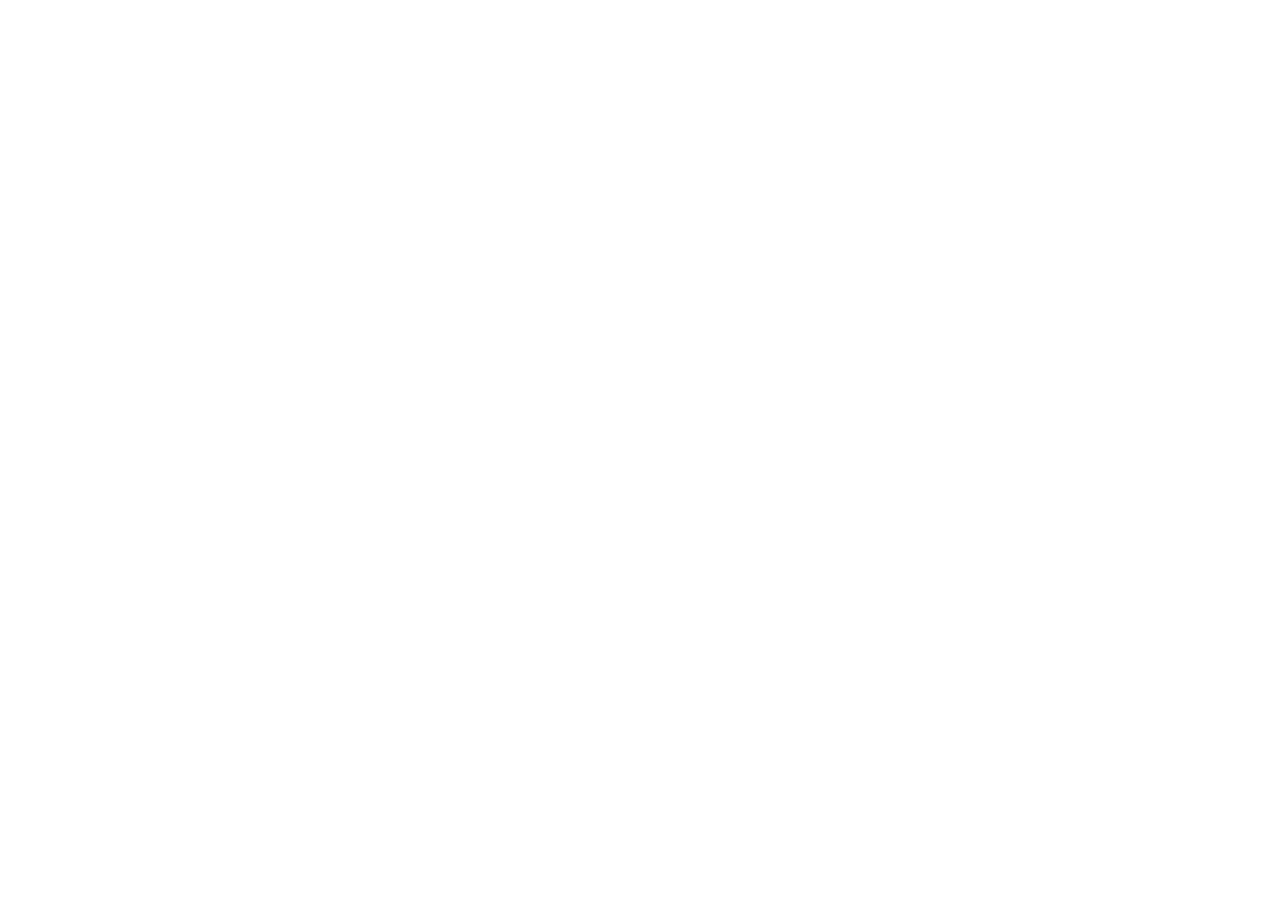
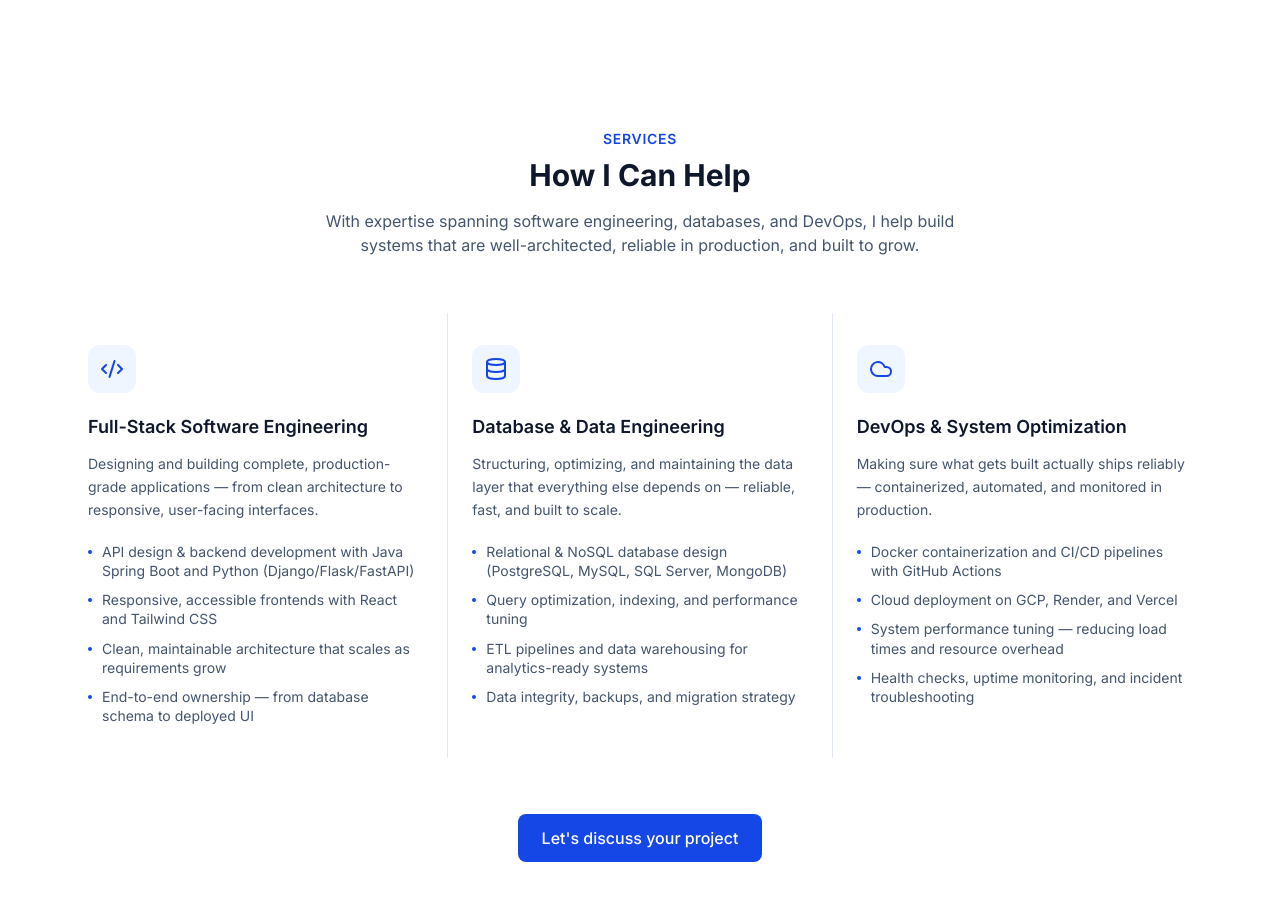
Before and after one commit to imani-prog/Timothy-Imani, a React (Vite) app: page / in a window 1280 px wide. Shown: the part 3440-4341 px from the top of the page. Before the commit the page ends 3489 px from the top, so only its background shows below. Built offline with nearby package versions, Linux system fonts and the light colour scheme.

Commit message:
Added servies section

```diff
--- a/src/App.jsx
+++ b/src/App.jsx
@@ -3,6 +3,7 @@ import Hero from './components/sections/Hero'
 import About from './components/sections/About'
 import Skills from './components/sections/Skills'
 import Projects from './components/sections/Projects'
+import Services from './components/sections/Services'
 
 function App() {
   return (
@@ -13,7 +14,7 @@ function App() {
         <About />
         <Skills />
         <Projects />
-        {/* About, Skills, Projects, Education, Services, Contact go here next */}
+        <Services />
       </main>
     </div>
   )
--- /dev/null
+++ b/src/components/sections/Services.jsx
@@ -0,0 +1,39 @@
+import { services } from '../../data/servicesData'
+import ServiceCard from '../ui/ServiceCard'
+
+export default function Services() {
+  return (
+    <section id="services" className="py-20 px-5 sm:px-8 bg-white dark:bg-slate-900">
+      <div className="max-w-6xl mx-auto">
+        <div className="text-center mb-14">
+          <h2 className="text-sm font-semibold uppercase tracking-wider text-blue-700 dark:text-blue-400">
+            Services
+          </h2>
+          <h3 className="mt-2 text-2xl sm:text-3xl font-bold text-slate-900 dark:text-white">
+            How I Can Help
+          </h3>
+          <p className="mt-4 text-sm sm:text-base text-slate-600 dark:text-slate-400 max-w-2xl mx-auto">
+            With expertise spanning software engineering, databases, and
+            DevOps, I help build systems that are well-architected, reliable
+            in production, and built to grow.
+          </p>
+        </div>
+
+        <div className="flex flex-col sm:flex-row divide-y sm:divide-y-0 sm:divide-x divide-slate-200 dark:divide-slate-800">
+          {services.map((service) => (
+            <ServiceCard key={service.title} service={service} />
+          ))}
+        </div>
+
+        <div className="text-center mt-14">
+          <a
+            href="#contact"
+            className="inline-flex items-center px-6 py-3 rounded-lg bg-blue-700 text-white font-medium hover:bg-blue-800 transition-colors"
+          >
+            Let's discuss your project
+          </a>
+        </div>
+      </div>
+    </section>
+  )
+}
--- /dev/null
+++ b/src/components/ui/ServiceCard.jsx
@@ -0,0 +1,35 @@
+import { Code2, Database, Cloud } from 'lucide-react'
+
+const ICONS = { Code2, Database, Cloud }
+
+export default function ServiceCard({ service }) {
+  const Icon = ICONS[service.icon]
+
+  return (
+    <div className="flex-1 px-6 py-8 text-center sm:text-left">
+      <div className="inline-flex items-center justify-center w-12 h-12 rounded-xl bg-blue-50 dark:bg-blue-900/30 text-blue-700 dark:text-blue-400 mb-5">
+        <Icon size={24} />
+      </div>
+
+      <h4 className="text-lg font-semibold text-slate-900 dark:text-white">
+        {service.title}
+      </h4>
+
+      <p className="mt-3 text-sm text-slate-600 dark:text-slate-400 leading-relaxed">
+        {service.summary}
+      </p>
+
+      <ul className="mt-5 space-y-2.5">
+        {service.points.map((point) => (
+          <li
+            key={point}
+            className="text-sm text-slate-600 dark:text-slate-300 leading-snug flex gap-2.5"
+          >
+            <span className="mt-2 w-1 h-1 rounded-full bg-blue-700 dark:bg-blue-400 flex-shrink-0" />
+            {point}
+          </li>
+        ))}
+      </ul>
+    </div>
+  )
+}
--- /dev/null
+++ b/src/data/servicesData.js
@@ -0,0 +1,38 @@
+export const services = [
+  {
+    icon: 'Code2',
+    title: 'Full-Stack Software Engineering',
+    summary:
+      'Designing and building complete, production-grade applications — from clean architecture to responsive, user-facing interfaces.',
+    points: [
+      'API design & backend development with Java Spring Boot and Python (Django/Flask/FastAPI)',
+      'Responsive, accessible frontends with React and Tailwind CSS',
+      'Clean, maintainable architecture that scales as requirements grow',
+      'End-to-end ownership — from database schema to deployed UI',
+    ],
+  },
+  {
+    icon: 'Database',
+    title: 'Database & Data Engineering',
+    summary:
+      'Structuring, optimizing, and maintaining the data layer that everything else depends on — reliable, fast, and built to scale.',
+    points: [
+      'Relational & NoSQL database design (PostgreSQL, MySQL, SQL Server, MongoDB)',
+      'Query optimization, indexing, and performance tuning',
+      'ETL pipelines and data warehousing for analytics-ready systems',
+      'Data integrity, backups, and migration strategy',
+    ],
+  },
+  {
+    icon: 'Cloud',
+    title: 'DevOps & System Optimization',
+    summary:
+      'Making sure what gets built actually ships reliably — containerized, automated, and monitored in production.',
+    points: [
+      'Docker containerization and CI/CD pipelines with GitHub Actions',
+      'Cloud deployment on GCP, Render, and Vercel',
+      'System performance tuning — reducing load times and resource overhead',
+      'Health checks, uptime monitoring, and incident troubleshooting',
+    ],
+  },
+]
```
